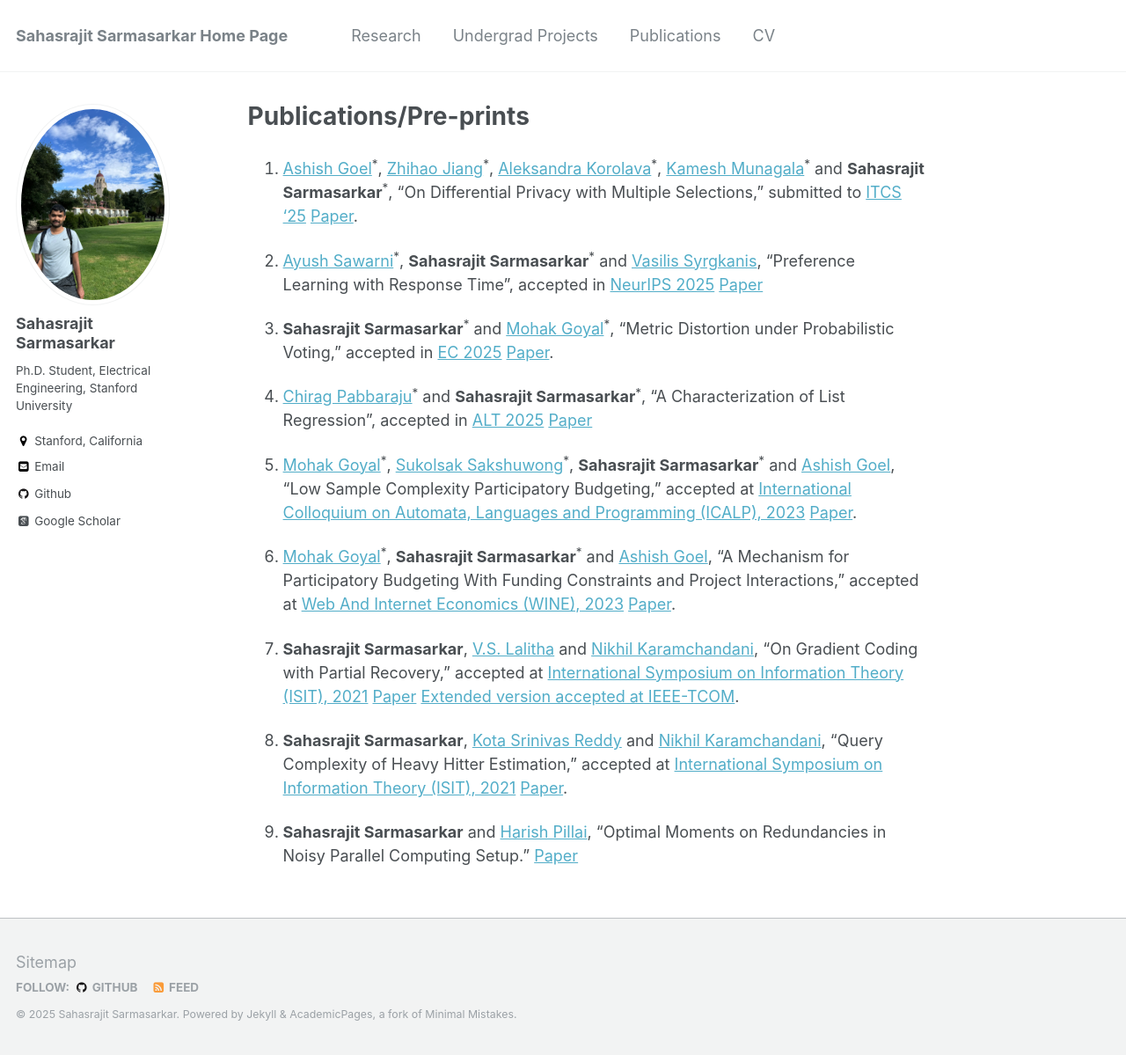
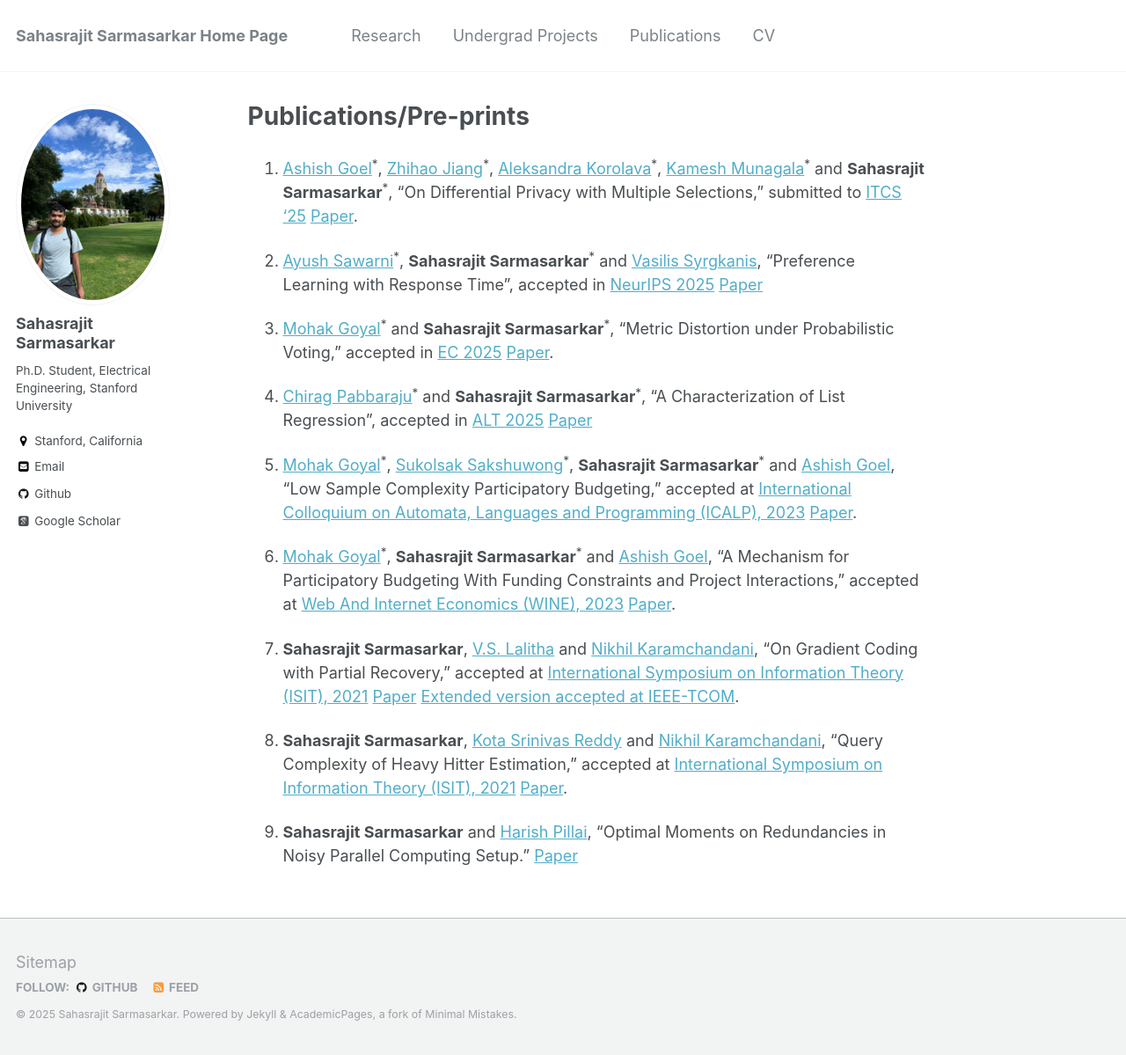
Before and after one commit to Sahasrajit123/Sahasrajit123.github.io, a Jekyll site: the page built from _pages/publications.md, in a window 1280 px wide and 1199 px high. Shown: the whole window at 88% size. Built offline with Jekyll 4.4.1, drawn with Linux system fonts in a browser that asks for light colours; some web fonts are replaced.

Commit message:
Updated with recent changes 25

```diff
--- a/_pages/publications.md
+++ b/_pages/publications.md
@@ -13,7 +13,7 @@ author_profile: true
 
 2. [Ayush Sawarni](https://sawarniayush.github.io/)<sup>*</sup>, **Sahasrajit Sarmasarkar**<sup>*</sup> and [Vasilis Syrgkanis](https://vsyrgkanis.com/index.html), "Preference Learning with Response Time", accepted in [NeurIPS 2025](https://neurips.cc/) [Paper](https://arxiv.org/abs/2505.22820)
 
-3. **Sahasrajit Sarmasarkar**<sup>*</sup> and [Mohak Goyal](https://sites.google.com/view/mohakg/home)<sup>*</sup>, "Metric Distortion under Probabilistic Voting," accepted in [EC 2025](https://ec25.sigecom.org/) [Paper](https://arxiv.org/abs/2405.14223).
+3. [Mohak Goyal](https://sites.google.com/view/mohakg/home)<sup>*</sup> and **Sahasrajit Sarmasarkar**<sup>*</sup>, "Metric Distortion under Probabilistic Voting," accepted in [EC 2025](https://ec25.sigecom.org/) [Paper](https://arxiv.org/abs/2405.14223).
 
 4. [Chirag Pabbaraju](https://web.stanford.edu/~cpabbara/)<sup>*</sup> and **Sahasrajit Sarmasarkar**<sup>*</sup>, "A Characterization of List Regression", accepted in [ALT 2025](https://algorithmiclearningtheory.org/alt2025/) [Paper](https://arxiv.org/abs/2409.19218)
 
```
Also changed, not shown: _pages/research.md (+1 -1 lines).
